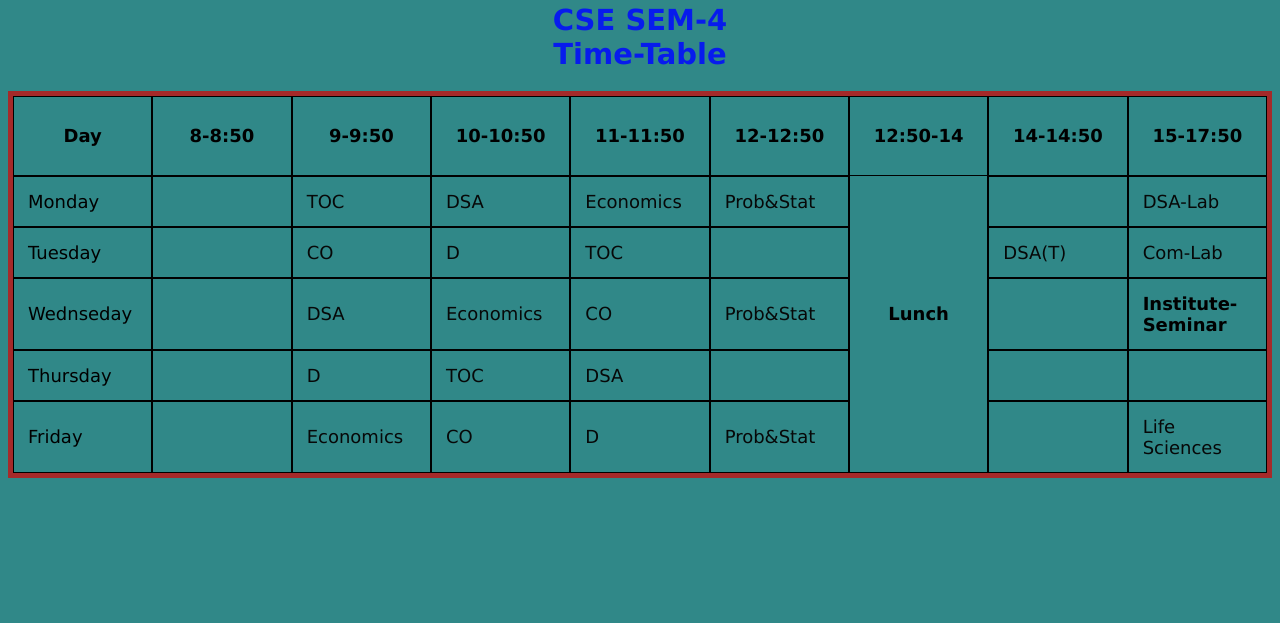
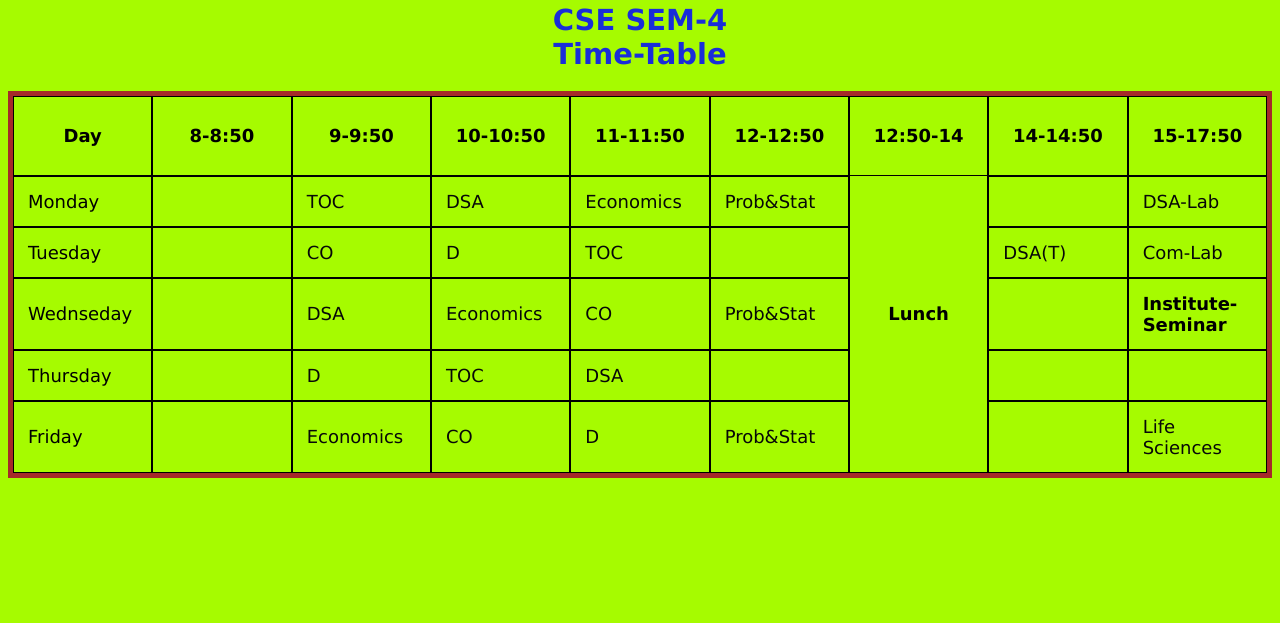
Before and after one commit to prathik8794/Timetable-SEM4, a website: page index.html in a window 1280 px wide. Shown: the part 177-800 px from the top of the page. Drawn offline with Linux system fonts and the light colour scheme.

Commit message:
bg changed

```diff
--- a/style.css
+++ b/style.css
@@ -41,7 +41,7 @@ h1:hover{
     font-family: 'Lucida Sans', 'Lucida Sans Regular', 'Lucida Grande', 'Lucida Sans Unicode', Geneva, Verdana, sans-serif;
     resize: both;
     font-size: large;
-    background: rgb(48, 136, 136);
+    background: rgb(166 251 0);
 }
 a{
     text-decoration: none;
```
Also changed, not shown: 1 other file.
